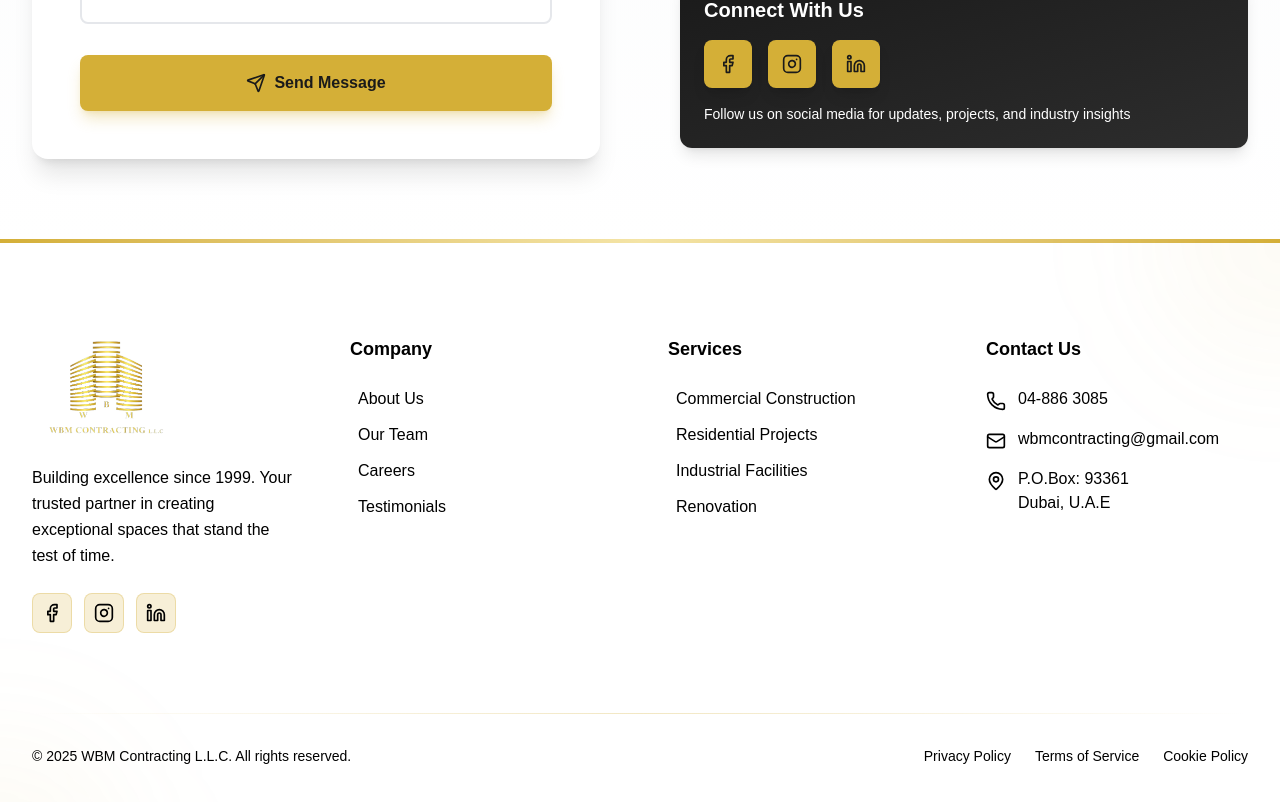
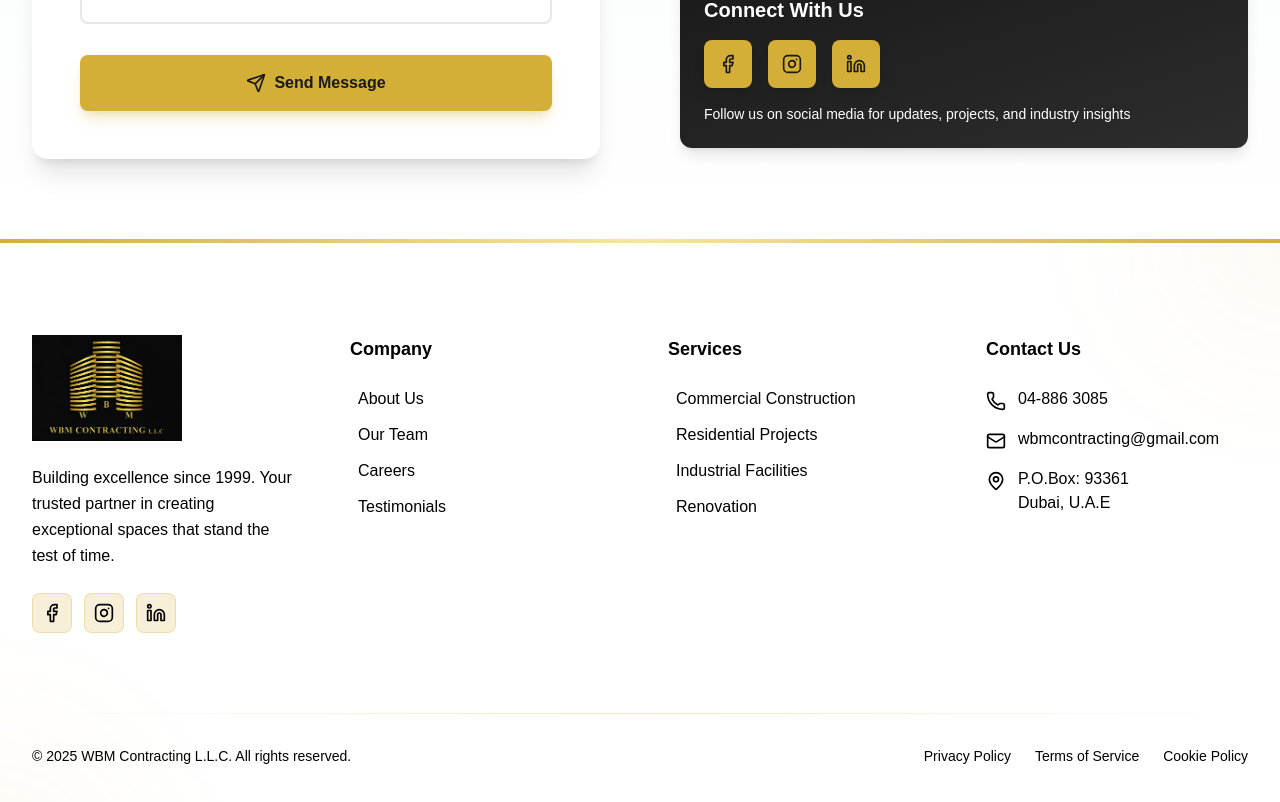
Before and after one commit to zaidmulla007/wbm-constructions-next, a Next.js app: page / in a window 1280 px wide. Shown: the part 9099-9901 px from the top of the page. Built offline with nearby package versions, Linux system fonts and the light colour scheme.

Commit message:
updated codes

```diff
--- a/app/components/Footer.tsx
+++ b/app/components/Footer.tsx
@@ -55,7 +55,7 @@ const Footer = () => {
             className="lg:col-span-1"
           >
             <Image
-              src="/logo.png"
+              src="/logo.jpg"
               alt="WBM Contracting"
               width={150}
               height={75}
```
